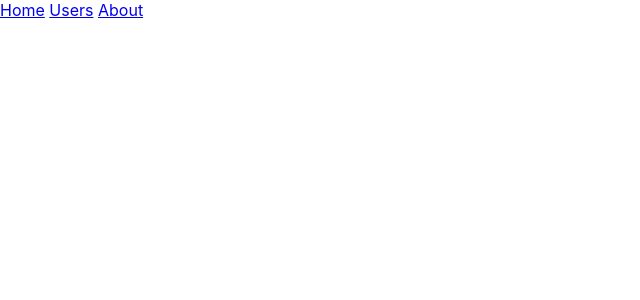
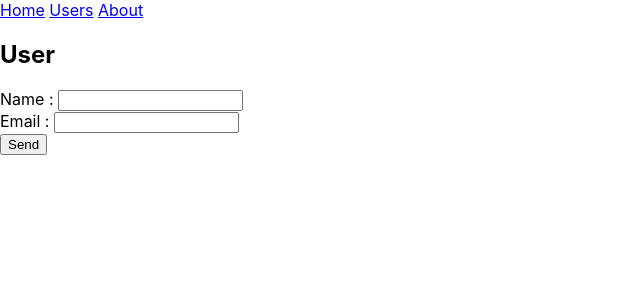
Before and after one commit to BashirShallah/react-course-routing, a React (Create React App) app: page /users/edit/1 in a window 1280 px wide. Shown: the top 300 px of the page, without its empty margins (0-640 px from the left). Built offline with nearby package versions, Linux system fonts and the light colour scheme; no server answers.

Commit message:
add edit user & redirect back after success.

```diff
--- a/package.json
+++ b/package.json
@@ -4,11 +4,13 @@
   "private": true,
   "dependencies": {
     "axios": "^0.18.0",
+    "formik": "^1.4.3",
     "react": "^16.7.0",
     "react-dom": "^16.7.0",
     "react-router": "^4.3.1",
     "react-router-dom": "^4.3.1",
-    "react-scripts": "2.1.3"
+    "react-scripts": "2.1.3",
+    "yup": "^0.26.10"
   },
   "scripts": {
     "start": "react-scripts start",
--- a/src/App.js
+++ b/src/App.js
@@ -2,6 +2,7 @@ import React, { Component } from 'react';
 import {BrowserRouter, Route, Link} from "react-router-dom";
 import UsersPage from "./Pages/UsersPage"
 import UserPage from "./Pages/UserPage"
+import EditUserPage from "./Pages/EditUserPage"
 
 const HomePage = ()=><div>Home</div>
 const AboutPage = ()=><div>About</div>
@@ -19,6 +20,7 @@ class App extends Component {
           <Route path="/about" component={AboutPage} />
           <Route path="/users" exact component={UsersPage} />
           <Route path="/users/:id" exact component={UserPage} />
+          <Route path="/users/edit/:id" exact component={EditUserPage} />
         </div>
       </BrowserRouter>
     );
--- /dev/null
+++ b/src/Components/UsersForm.js
@@ -0,0 +1,31 @@
+import React from 'react';
+import {Formik, Form, Field, ErrorMessage} from "formik";
+import * as Yup from "yup";
+
+export default function UsersForm(props){
+    const schema = Yup.object().shape({
+        name: Yup.string().required(),
+        email: Yup.string().email().required()
+    });
+
+    return <Formik
+        enableReinitialize={true}
+        initialValues={props.values}
+        onSubmit={props.onSubmit}
+        validationSchema={schema}
+        render={props=>{
+            return <Form>
+                <label>Name : </label>
+                <Field name="name" />
+                <ErrorMessage name="name" /><br/>
+
+                <label>Email : </label>
+                <Field name="email" />
+                <ErrorMessage name="email" /><br/>
+
+                <button type="submit">Send</button>
+            </Form>
+        }}
+    />
+
+}
--- /dev/null
+++ b/src/Pages/EditUserPage.js
@@ -0,0 +1,46 @@
+import React, { Component } from 'react';
+import {getUser, updateUser} from "../Api/Users";
+import UsersForm from "../Components/UsersForm";
+
+export default class EditUserPage extends Component {
+    state = {
+        user: {
+            name: '',
+            email: ''
+        }
+    }
+
+    componentDidMount =()=>{
+        const userID = this.props.match.params.id;
+
+        getUser(userID).then(response => {
+            this.setState({
+                user: response.data
+            });
+        })
+        .catch(error=>{
+            alert('حدث خطأ غير معروف');
+        });
+    }
+
+    updateUser = (values)=>{
+      const id = this.state.user.id;
+      updateUser(id, values)
+        .then(()=>{
+          alert('Success');
+          this.props.history.push('/users');
+        })
+        .catch(error=>{
+          alert('حدث خطأ غير معروف');
+        });
+    }
+
+    render(){
+        return <div>
+            <h2>User</h2>
+
+            <UsersForm values={this.state.user} onSubmit={this.updateUser} />
+        </div>;
+    }
+
+}
--- a/src/Pages/UsersPage.js
+++ b/src/Pages/UsersPage.js
@@ -26,7 +26,8 @@ export default class UsersPage extends Component {
                 {this.state.users.map(user=>
                     <li key={user.id}>
                         {user.name} {' '}
-                        <Link to={"/users/" + user.id}>View</Link>
+                        <Link to={"/users/" + user.id}>View</Link> {' '}
+                        <Link to={"/users/edit/" + user.id}>Edit</Link>
                     </li>
                 )}
             </ul>
```
Also changed, not shown: 1 other file (tests, documents, lock files or other folders).
